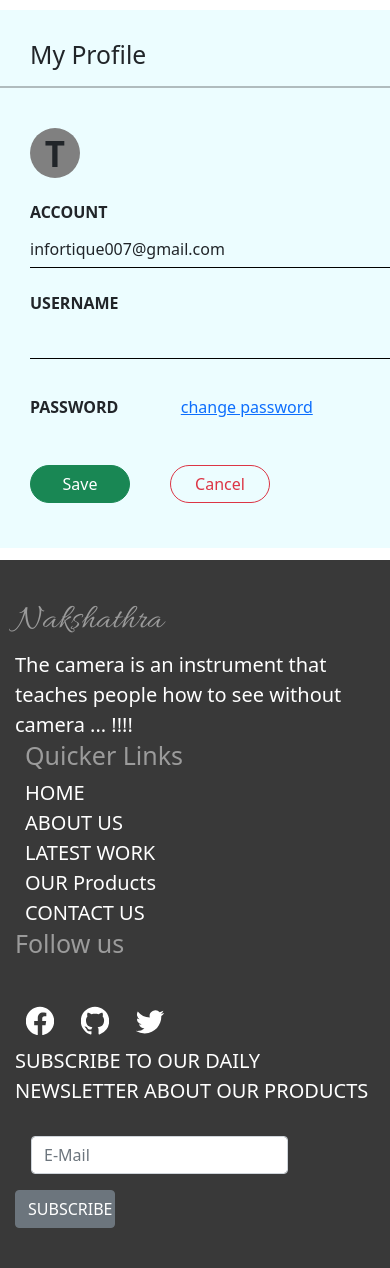
After one commit to Lipika0-531/nakshatra-official, a Django app: page /app/profile in a window 390 px wide; the page is wider, and only the part inside the window is pictured. The commit adds this page. Shown: the part 339-1607 px from the top of that part. Run offline with Django 3.2, Linux system fonts and the light colour scheme; some libraries are stand-ins or nearby versions; some web fonts are replaced.

Commit message:
latest work response and my profile page completed

```diff
--- a/app/urls.py
+++ b/app/urls.py
@@ -14,5 +14,6 @@ urlpatterns=[
 urlpatterns += [
     path("index", views.index),
     path("contact",views.contact),
-    path("work/<int:id>",views.work)
+    path("work/<int:id>",views.work),
+    path("profile",views.profile),
 ]
--- a/app/views.py
+++ b/app/views.py
@@ -26,3 +26,6 @@ def work(request, id):
         counter+=1
     context={"data":data}
     return render(request, "app/work.html", context)
+
+def profile(request):
+    return render(request, "app/profile.html")
--- a/templates/app/assets/index.css
+++ b/templates/app/assets/index.css
@@ -252,6 +252,9 @@ font-size: 60px;;
 
 
 /*AP CSS */
+.upper{
+    padding-top: 40px;
+}
 .container .content h1{
     color: rgb(0, 0, 0);
     font-style: normal;
@@ -261,9 +264,6 @@ font-size: 60px;;
     background-color: #ECFDFF;
     display:inline-block;
     padding:5px 10px;
-
-
-
 }
 .container .content{
     text-align:center;
@@ -308,14 +308,12 @@ font-style: normal;
     grid-row:span 2;
 
 }
-
 .text {
-
     color: rgb(0, 0, 0);
     font-size: 30px;
     padding: 16px 32px;
     font-family: 'Allura';
-    text-align: center;
+    text-align: center,justify;
 }
 .middle{
     background-color: #ffffffc7;
@@ -330,12 +328,89 @@ font-style: normal;
     justify-content:center;
     transition: opacity .9s;
     transform: scale(0.9);
-
 }
 .box:hover .middle{
     opacity:1;
-
 }
 .middle-2{
     transform: scale(0.9,0.95);
 }
+@media(max-width: 996px){
+    .container .content h1{
+        font-size: 70px;
+    }
+    .container .content p{
+        font-size: 20px
+    }
+    .container-2 .content{
+        grid-template: "1fr 1fr 1fr "300px
+                       "1fr 1fr 1fr "300px
+                       "1fr 1fr 1fr "300px
+                       "1fr 1fr 1fr "300px;
+        grid-gap: 5px;
+    }
+    .container-2 .box:nth-child(1),
+    .container-2 .box:nth-child(7){
+        grid-column:span 2;
+        grid-row:span none;
+    }
+    .container-2 .box:nth-child(4){
+        grid-row:span 2;
+        grid-column: span none;
+
+    }
+    .container-2 .box:nth-child(2),
+    .container-2 .box:nth-child(6),
+    .container-2 .box:nth-child(5){
+
+        grid-column: span none;
+        grid-row:span none;
+    }
+}
+@media(max-width: 768px){
+    .container .content h1{
+        font-size:65px;
+    }
+    .container .content p{
+        font-size: 15px;
+    }
+    .container-2 .content{
+        grid-template: "1fr 1fr 1fr "250px
+                       "1fr 1fr 1fr "250px
+                       "1fr 1fr 1fr "250px
+                       "1fr 1fr 1fr "250px;
+        grid-gap: 5px;
+    }
+}
+@media(max-width: 560px){
+    .container .content h1{
+        font-size:50px;
+    }
+    .container .content p{
+        font: size 10px;
+    }
+    .container-2 .content{
+        grid-template: "1fr 1fr  "200px
+                       "1fr 1fr  "200px
+                       "1fr 1fr  "200px
+                       "1fr 1fr  "200px;
+        grid-gap: 5px;
+    }
+    .container-2 .box:nth-child(5){
+
+        grid-column: span 2;
+        grid-row:span none;
+    }
+    .container-2 .box:nth-child(4),
+    .container-2 .box:nth-child(7){
+        grid-row:span 2;
+        grid-column: span none;
+    }
+    .container-2 .box:nth-child(1),
+    .container-2 .box:nth-child(6)
+    {
+        grid-row:span none;
+        grid-column: span none;
+
+    }
+}
--- /dev/null
+++ b/templates/app/assets/profile.css
@@ -0,0 +1,81 @@
+.myprofile{
+    font-family: 'Quicksand', sans-serif;
+    min-height:40vh;
+    background-size:cover;
+    background-position: center;
+    background-repeat: no-repeat;
+    background: linear-gradient(0deg, rgba(0, 0, 0, 0.5), rgba(0, 0, 0, 0.5)), url('https://images.unsplash.com/photo-1516979187457-637abb4f9353?ixid=MnwxMjA3fDB8MHxzZWFyY2h8NXx8Ym9va3N8ZW58MHx8MHx8&ixlib=rb-1.2.1&auto=format&fit=crop&w=600&q=60');
+}
+.profile{
+    padding-top: 70px;
+    color: rgb(255, 255, 255);
+    font-style: normal;
+    font-family: 'Allura';
+    text-align:center;
+    font-size: 3rem;
+}
+.account{
+    font-family: 'Quicksand', sans-serif;
+    font-size: 1rem;
+    padding-top: 15px;
+    color: rgb(255, 255, 255);
+    text-align:center;
+}
+.profile-save{
+    font-family: 'Quicksand', sans-serif;
+}
+.bg-width{
+    background-color: #ECFDFF;
+    text-align: left;
+    margin-top: 3% ;
+    margin-bottom: 3%;
+}
+#exampleFormControlInput1{
+    padding-top: 40px;
+}
+.change-password{
+    padding-top: 20px;
+}
+hr.new4 {
+    border: 1px solid black;
+}
+.profile-allign{
+    text-align: left;
+}
+.bg-width{
+    width: 900px;
+    padding: 30px 0 30px 0;
+}
+.text-span{
+    font-size: 35px;
+    background:grey;
+    border-radius:50%;
+    height: 50px;
+    width: 50px;
+    display: inline-block;
+    text-align: center;
+    margin-right: 6px;
+}
+.round{
+    padding-left: 30px;
+    padding-bottom: 15px;
+}
+.wrapper{
+    display: flex;
+    flex-wrap: wrap;
+    padding-top: 30px;
+    justify-content: space-between;
+    width: 30%;
+    padding-bottom: 15px;
+}
+.bottom-erase{
+    border:none;
+    outline: none;
+    border-bottom: 1px solid black;
+}
+h2, hr,.input-user,.wrapper{
+    padding-left: 30px;
+}
+.btn{
+    width:100px;
+}
--- a/templates/app/index.html
+++ b/templates/app/index.html
@@ -117,7 +117,7 @@
     </section>
   <!-- ap page -->
 
-  <section class="container mb-5">
+  <section class="container mb-5 upper">
     <div class="content">
       <h1>Latest works</h1>
       <p>
--- /dev/null
+++ b/templates/app/profile.html
@@ -0,0 +1,45 @@
+{% extends 'app/boilerplate/header.html'%}
+{% load static %}
+{% block content %}
+<link rel="preconnect" href="https://fonts.googleapis.com">
+<link rel="preconnect" href="https://fonts.gstatic.com" crossorigin>
+<link href="https://cdn.jsdelivr.net/npm/bootstrap@5.0.2/dist/css/bootstrap.min.css" rel="stylesheet" integrity="sha384-EVSTQN3/azprG1Anm3QDgpJLIm9Nao0Yz1ztcQTwFspd3yD65VohhpuuCOmLASjC" crossorigin="anonymous">
+
+<link href="https://fonts.googleapis.com/css2?family=Allura&display=swap" rel="stylesheet">
+<link rel="stylesheet" href="{% static 'app/assets/profile.css' %}">
+
+    <section class="myprofile" >
+        <h1 class="profile">My Profile</h1>
+        <h3 class="account">MANAGE YOUR <br> ACCOUNT</h3>
+    </section>
+
+    <section class="user-input container bg-width">
+       <h2 class="profile-allign">My Profile</h2>
+       <hr class="new4"><br>
+        <div class="round">
+            <span class="text-span"><b>T</b></span>
+        </div>
+        <div class="mb-3 row input-user">
+            <label for="staticEmail" class="col-sm-2 col-form-label"><b>ACCOUNT</b></label>
+            <div class="col-sm-5">
+                <input type="text" readonly class="form-control-plaintext bottom-erase" id="staticEmail" value="infortique007@gmail.com">
+            </div>
+        </div>
+        <div class="mb-3 row input-user">
+            <label for="inputPassword" class="col-sm-2 col-form-label  "><b>USERNAME</b></label>
+            <div class="col-sm-5">
+                <input type="password" class="form-control-plaintext bottom-erase" id="inputPassword" >
+            </div>
+        </div>
+        <div class="change-password input-user">
+            <p><b>PASSWORD</b> &nbsp &nbsp &nbsp &nbsp &nbsp &nbsp &nbsp <a href="link">change password</a></p>
+        </div>
+        <div class="wrapper">
+            <button type="button" class="btn btn-success rounded-pill rounded ">Save</button>
+            <button type="button" class="btn btn-outline-danger rounded-pill rounded ">Cancel</button>
+        </div>
+    </section>
+
+
+
+{% endblock %}
```
